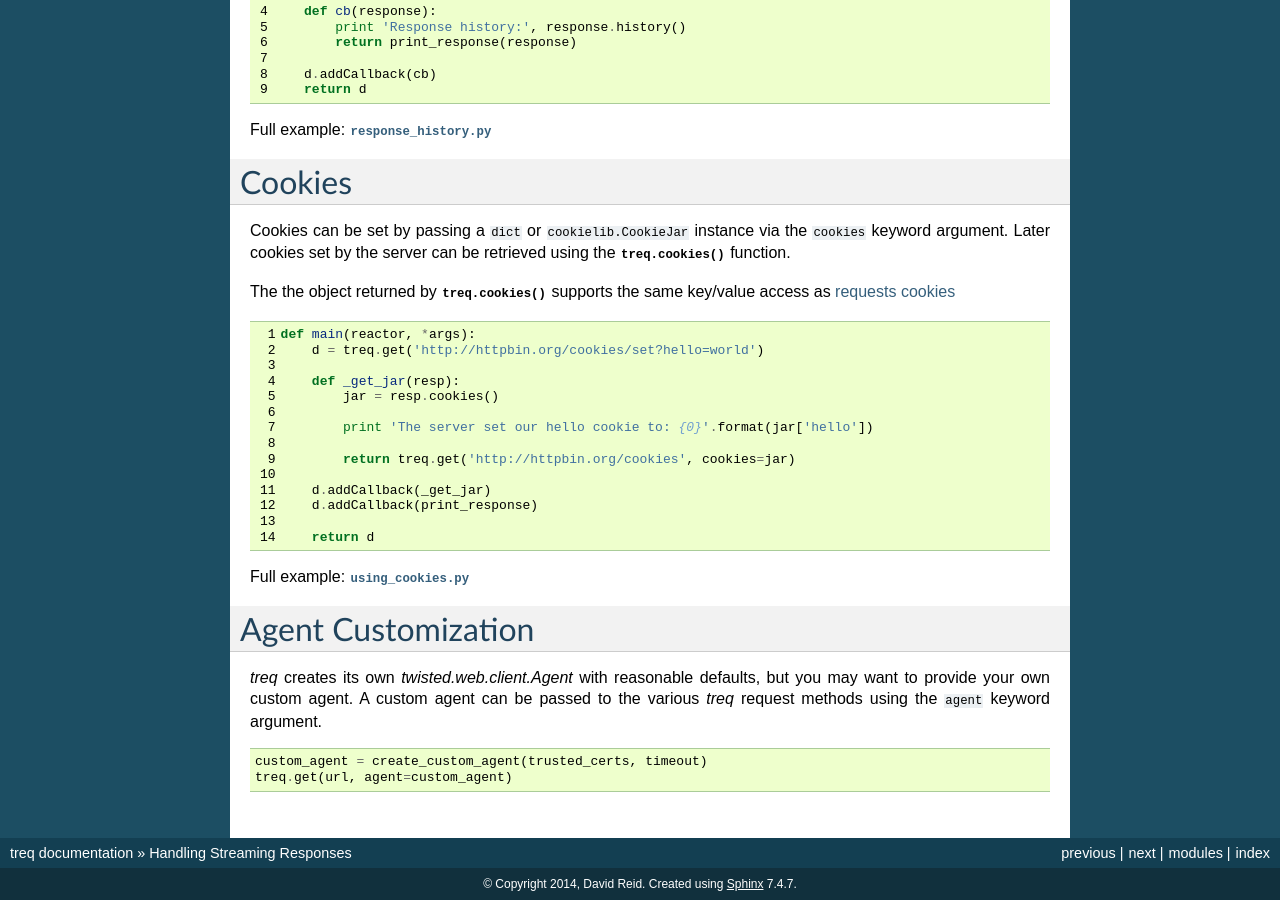
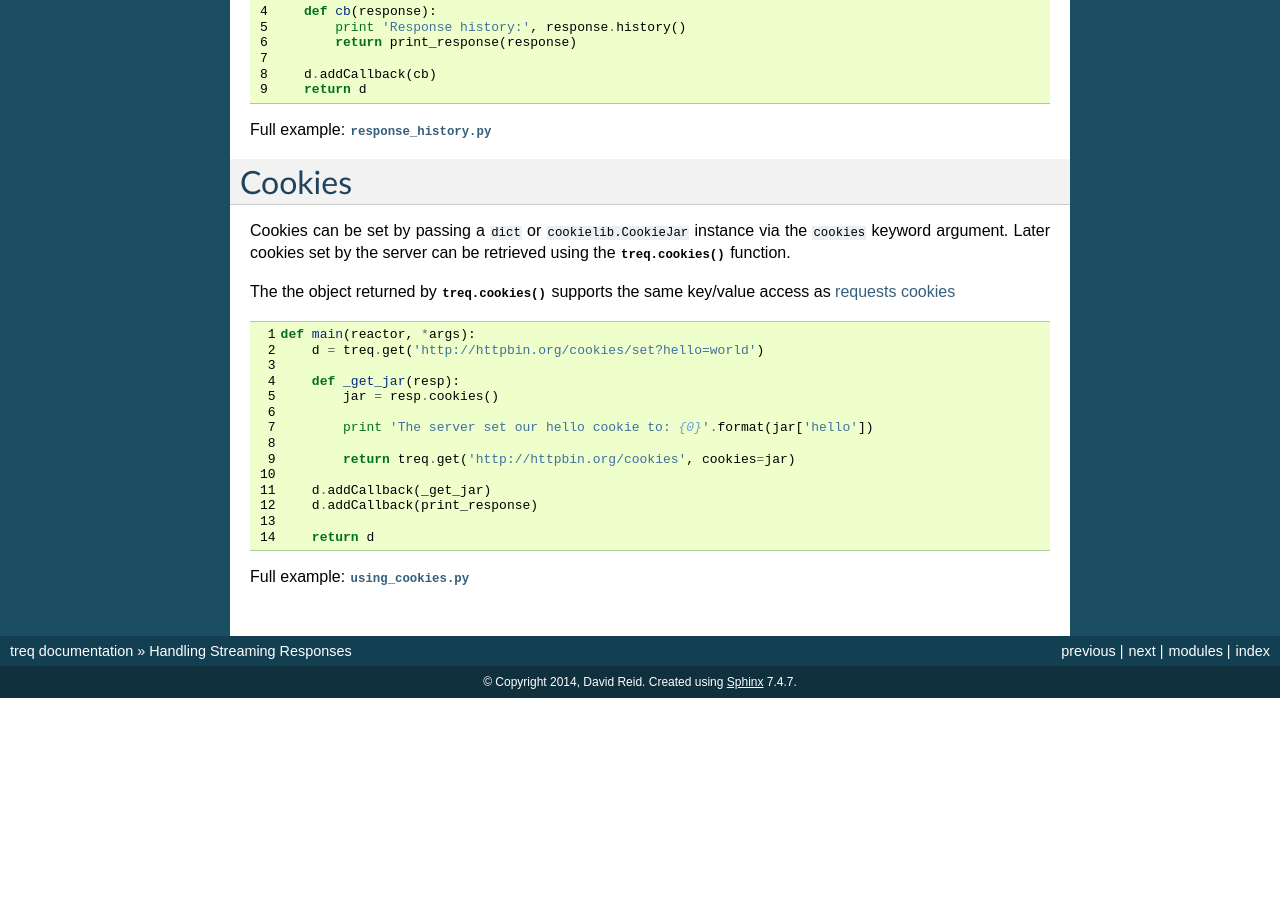
Before and after one commit to twisted/treq, a Sphinx documentation site: the page built from docs/howto.rst, in a window 1280 px wide and 900 px high, scrolled down 2139 px. Built offline with Sphinx 7.4.7, drawn with Linux system fonts in a browser that asks for light colours; after the commit the page ends 2837 px from its top, so only the background shows below that.

Commit message:
Revert "Added short docs and a test for providing a custom agent."
Glyph pointed out that the various treq request functions (`treq.get()`,
`treq.post()`, etc.) don't need to be modified.  Instead, the documentation
should suggest that you use a `treq.client.HTTPClient` instance directly
if you need to customize its behavior.

This reverts commit 972b84f6c3ca31f6ba6672290e41e1cd2f6808d2.

```diff
--- a/docs/howto.rst
+++ b/docs/howto.rst
@@ -101,15 +101,3 @@ access as `requests cookies <http://requests.readthedocs.org/en/latest/user/quic
     :lines: 7-20
 
 Full example: :download:`using_cookies.py <examples/using_cookies.py>`
-
-Agent Customization
--------------------
-
-`treq` creates its own `twisted.web.client.Agent` with reasonable defaults, but
-you may want to provide your own custom agent.  A custom agent can be passed
-to the various `treq` request methods using the ``agent`` keyword argument.
-
-.. code-block:: python
-
-    custom_agent = create_custom_agent(trusted_certs, timeout)
-    treq.get(url, agent=custom_agent)
```
Also changed, not shown: 1 other file.
